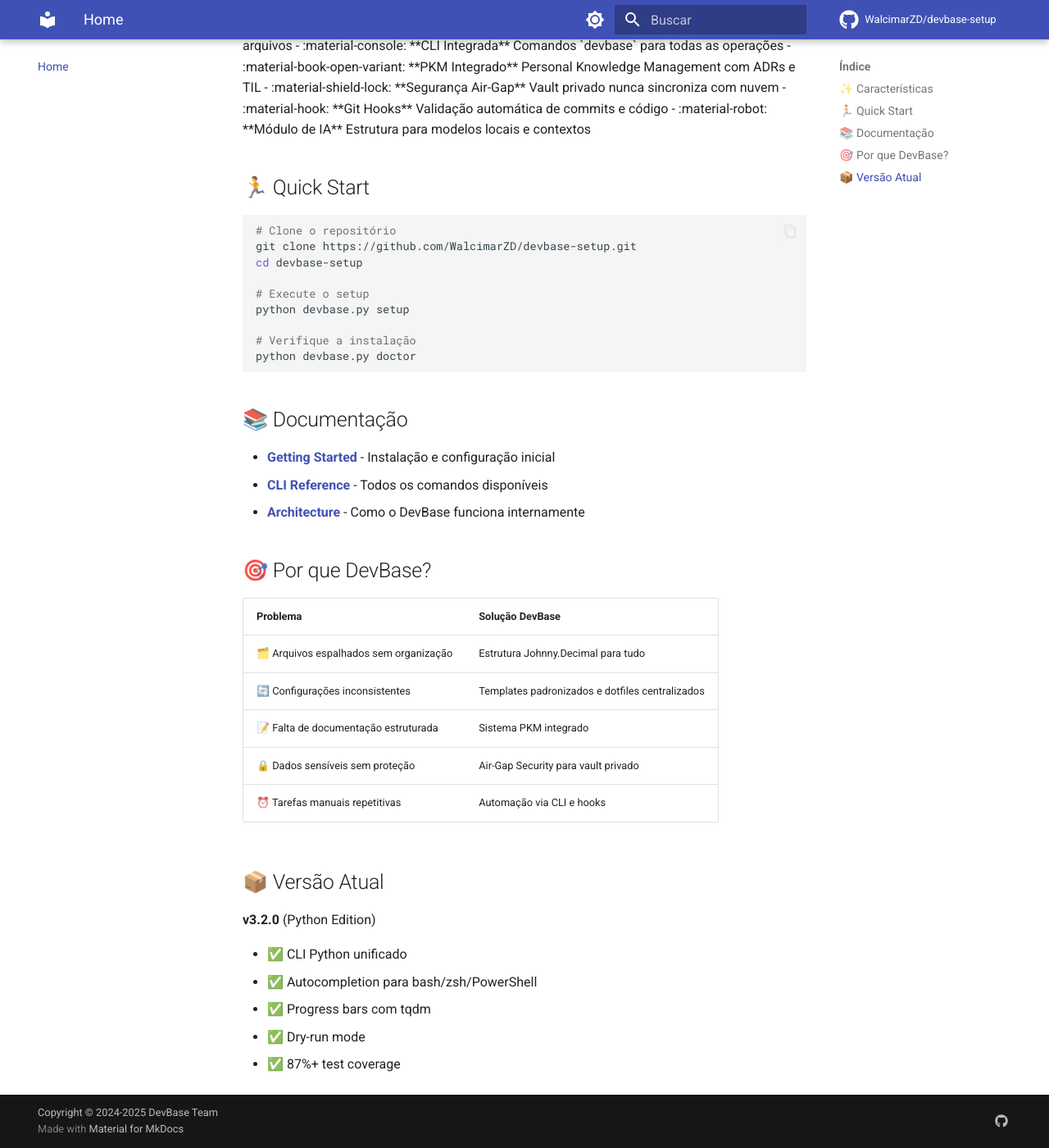
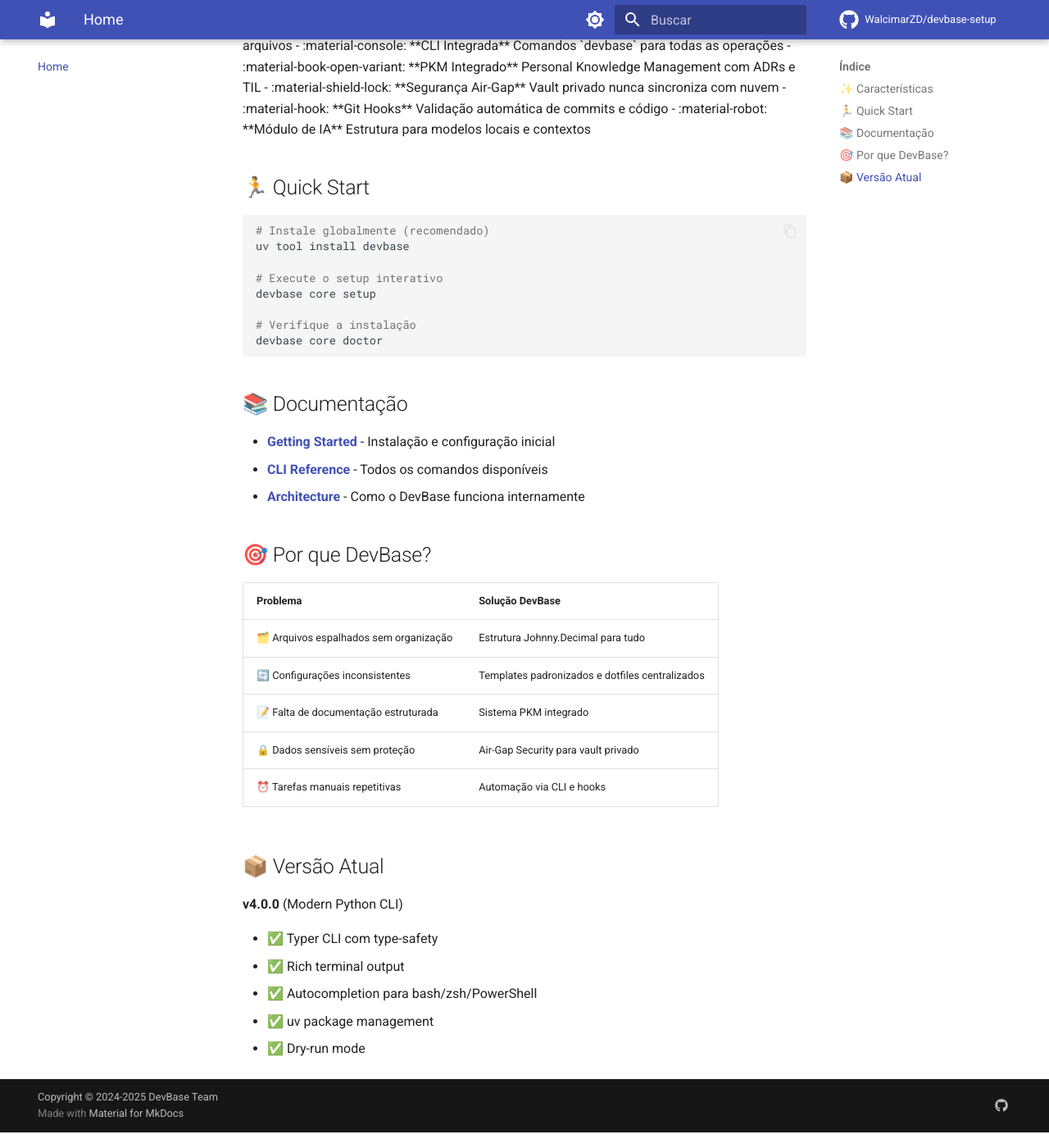
Before and after one commit to WalcimarZD/devbase-setup, an MkDocs documentation site: the page built from docs/index.md, in a window 1280 px wide and 1400 px high, scrolled down 394 px. Shown: the whole window at 82% size. Built offline with MkDocs 1.6.1 and Material for MkDocs 9.7.7, drawn with Linux system fonts in a browser that asks for light colours; comment, search, counter and statistics services are not loaded.

````diff
--- a/docs/index.md
+++ b/docs/index.md
@@ -37,15 +37,14 @@ O DevBase é um sistema operacional de engenharia pessoal - uma estrutura padron
 ## 🏃 Quick Start
 
 ```bash
-# Clone o repositório
-git clone https://github.com/WalcimarZD/devbase-setup.git
-cd devbase-setup
+# Instale globalmente (recomendado)
+uv tool install devbase
 
-# Execute o setup
-python devbase.py setup
+# Execute o setup interativo
+devbase core setup
 
 # Verifique a instalação
-python devbase.py doctor
+devbase core doctor
 ```
 
 ## 📚 Documentação
@@ -66,10 +65,10 @@ python devbase.py doctor
 
 ## 📦 Versão Atual
 
-**v3.2.0** (Python Edition)
+**v4.0.0** (Modern Python CLI)
 
-- ✅ CLI Python unificado
+- ✅ Typer CLI com type-safety
+- ✅ Rich terminal output
 - ✅ Autocompletion para bash/zsh/PowerShell
-- ✅ Progress bars com tqdm
+- ✅ uv package management
 - ✅ Dry-run mode
-- ✅ 87%+ test coverage
--- a/mkdocs.yml
+++ b/mkdocs.yml
@@ -67,14 +67,22 @@ nav:
   - "📋 Cheatsheet": cheatsheet.md
   - CLI Reference:
     - Overview: cli/overview.md
-    - Setup: cli/setup.md
-    - Doctor: cli/doctor.md
-    - Audit: cli/audit.md
-    - New: cli/new.md
-    - Hydrate: cli/hydrate.md
-    - Backup: cli/backup.md
-    - Clean: cli/clean.md
-    - Telemetry: cli/telemetry.md
+    - Core:
+      - Setup: cli/setup.md
+      - Doctor: cli/doctor.md
+      - Hydrate: cli/hydrate.md
+    - Development:
+      - New: cli/new.md
+      - Audit: cli/audit.md
+    - Operations:
+      - Backup: cli/backup.md
+      - Clean: cli/clean.md
+      - Telemetry: cli/telemetry.md
+    - Navigation:
+      - Goto: cli/goto.md
+    - Quick Actions:
+      - Note: cli/note.md
+      - Quickstart: cli/quickstart.md
   - Architecture: architecture.md
   - Contributing: contributing.md
 
````
Also changed, not shown: docs/cli/goto.md (added, +68 -0 lines), docs/cli/note.md (added, +60 -0 lines), docs/cli/overview.md (+13 -0 lines), docs/cli/quickstart.md (added, +68 -0 lines).
